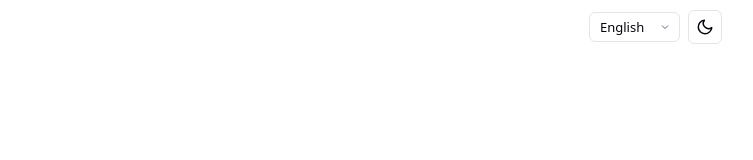
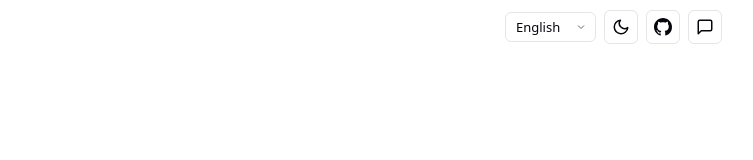
Before and after one commit to vinerima/bsky-memo, a Vue app: page / in a window 1280 px wide. Shown: the top 160 px of the page, without its empty margins (402-1155 px from the left). Built offline with nearby package versions, Linux system fonts and the light colour scheme.

Commit message:
add Readme and links to github

```diff
--- a/src/App.vue
+++ b/src/App.vue
@@ -58,6 +58,14 @@
           <path d="M21 12.79A9 9 0 1 1 11.21 3 7 7 0 0 0 21 12.79z"/>
         </svg>
       </button>
+
+      <a class="app-bar__link" href="https://github.com/vinerima/bsky-memo" target="_blank" rel="noopener" aria-label="GitHub">
+        <svg width="18" height="18" viewBox="0 0 24 24" fill="currentColor"><path d="M12 0C5.37 0 0 5.37 0 12c0 5.31 3.435 9.795 8.205 11.385.6.105.825-.255.825-.57 0-.285-.015-1.23-.015-2.235-3.015.555-3.795-.735-4.035-1.41-.135-.345-.72-1.41-1.23-1.695-.42-.225-1.02-.78-.015-.795.945-.015 1.62.87 1.845 1.23 1.08 1.815 2.805 1.305 3.495.99.105-.78.42-1.305.765-1.605-2.67-.3-5.46-1.335-5.46-5.925 0-1.305.465-2.385 1.23-3.225-.12-.3-.54-1.53.12-3.18 0 0 1.005-.315 3.3 1.23.96-.27 1.98-.405 3-.405s2.04.135 3 .405c2.295-1.56 3.3-1.23 3.3-1.23.66 1.65.24 2.88.12 3.18.765.84 1.23 1.905 1.23 3.225 0 4.605-2.805 5.625-5.475 5.925.435.375.81 1.095.81 2.22 0 1.605-.015 2.895-.015 3.3 0 .315.225.69.825.57A12.02 12.02 0 0 0 24 12c0-6.63-5.37-12-12-12z"/></svg>
+      </a>
+
+      <a class="app-bar__link" href="https://github.com/vinerima/bsky-memo/issues" target="_blank" rel="noopener" :aria-label="t('app.feedback')">
+        <svg width="18" height="18" viewBox="0 0 24 24" fill="none" stroke="currentColor" stroke-width="2" stroke-linecap="round" stroke-linejoin="round"><path d="M21 15a2 2 0 0 1-2 2H7l-4 4V5a2 2 0 0 1 2-2h14a2 2 0 0 1 2 2z"/></svg>
+      </a>
     </nav>
 
     <div v-if="error" class="error-banner">
@@ -151,6 +159,27 @@
   outline-offset: 1px;
 }
 
+.app-bar__link {
+  display: flex;
+  align-items: center;
+  justify-content: center;
+  width: 34px;
+  height: 34px;
+  border: 1px solid var(--border);
+  border-radius: 6px;
+  color: var(--text-h);
+  transition: border-color 0.2s;
+}
+
+.app-bar__link:hover {
+  border-color: var(--accent-border);
+}
+
+.app-bar__link:focus-visible {
+  outline: 2px solid var(--accent);
+  outline-offset: 1px;
+}
+
 .error-banner {
   background: var(--danger-bg);
   border: 1px solid var(--danger);
--- a/src/composables/useI18n.ts
+++ b/src/composables/useI18n.ts
@@ -28,6 +28,7 @@
     "error.notEnoughPosts": "This user doesn't have enough posts with replies to play the game. Try a more active account.",
     "error.notEnoughReplies": "Not enough posts with visible replies found. Try a more active account.",
     "error.unexpected": "An unexpected error occurred",
+    "app.feedback": "Feedback",
   },
   de: {
     "app.title": "Bluesky Memo",
@@ -47,6 +48,7 @@
     "error.notEnoughPosts": "Dieser Nutzer hat nicht genug Posts mit Antworten für das Spiel. Versuche einen aktiveren Account.",
     "error.notEnoughReplies": "Nicht genug Posts mit sichtbaren Antworten gefunden. Versuche einen aktiveren Account.",
     "error.unexpected": "Ein unerwarteter Fehler ist aufgetreten",
+    "app.feedback": "Feedback",
   },
   fr: {
     "app.title": "Bluesky Memo",
@@ -66,6 +68,7 @@
     "error.notEnoughPosts": "Cet utilisateur n'a pas assez de posts avec des réponses pour jouer. Essayez un compte plus actif.",
     "error.notEnoughReplies": "Pas assez de posts avec des réponses visibles. Essayez un compte plus actif.",
     "error.unexpected": "Une erreur inattendue s'est produite",
+    "app.feedback": "Feedback",
   },
   es: {
     "app.title": "Bluesky Memo",
@@ -85,6 +88,7 @@
     "error.notEnoughPosts": "Este usuario no tiene suficientes publicaciones con respuestas para jugar. Prueba con una cuenta más activa.",
     "error.notEnoughReplies": "No se encontraron suficientes publicaciones con respuestas visibles. Prueba con una cuenta más activa.",
     "error.unexpected": "Ocurrió un error inesperado",
+    "app.feedback": "Feedback",
   },
 }
 
```
Also changed, not shown: 1 other file (tests, documents, lock files or other folders).
